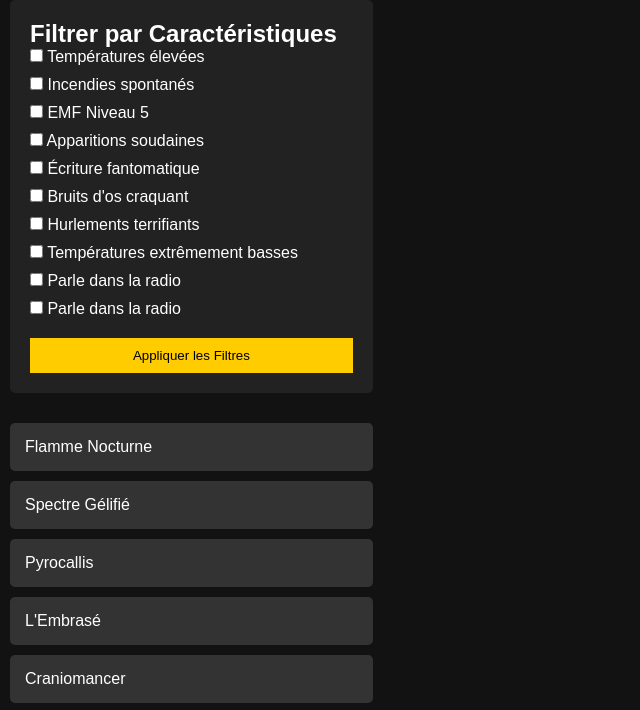
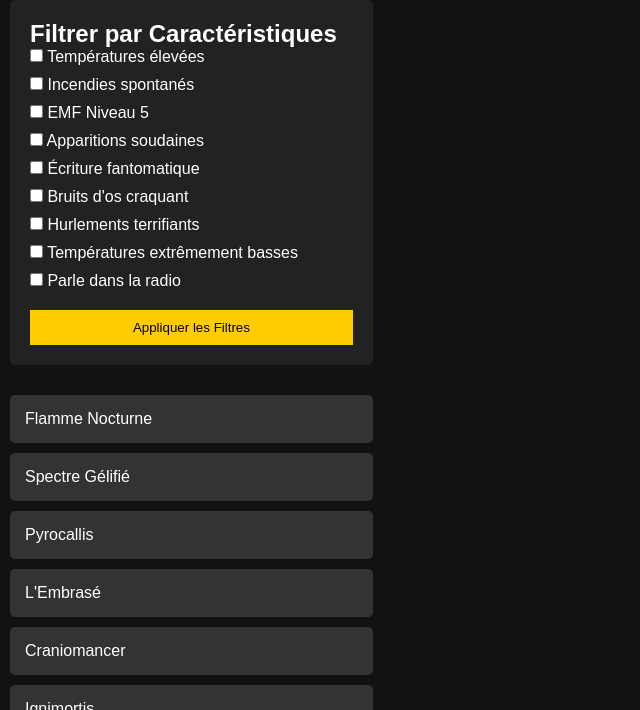
Before and after one commit to Scunl/site-event, a plain HTML site: page index.html in a window 1280 px wide. Shown: the part 67-777 px from the top of the page, without its empty margins (0-640 px from the left). Drawn offline with Linux system fonts and the light colour scheme.

Commit message:
Correction bug parle dans la radio

```diff
--- a/index.html
+++ b/index.html
@@ -53,10 +53,6 @@
                     <input type="checkbox" name="caracteristique" value="Parle dans la radio">
                     Parle dans la radio
                 </label>
-                <label>
-                    <input type="checkbox" name="caracteristique" value="Radio">
-                    Parle dans la radio
-                </label>
             </form>
             <button id="apply-filters">Appliquer les Filtres</button>
         </div>
```
